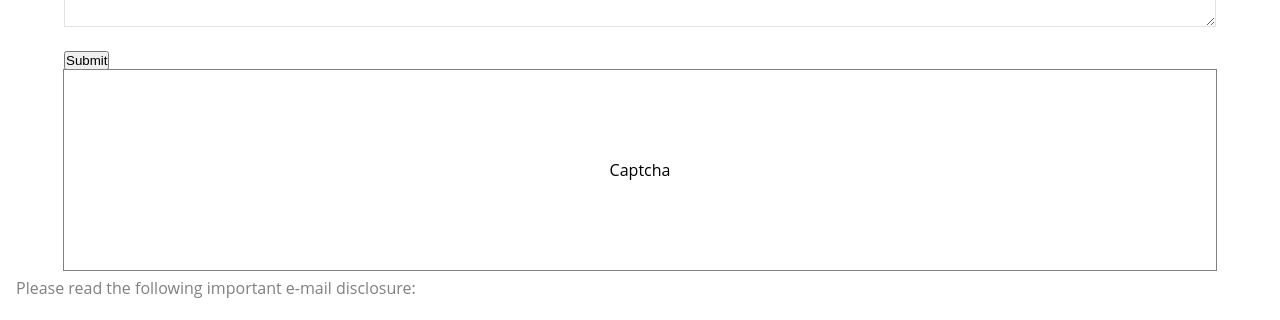
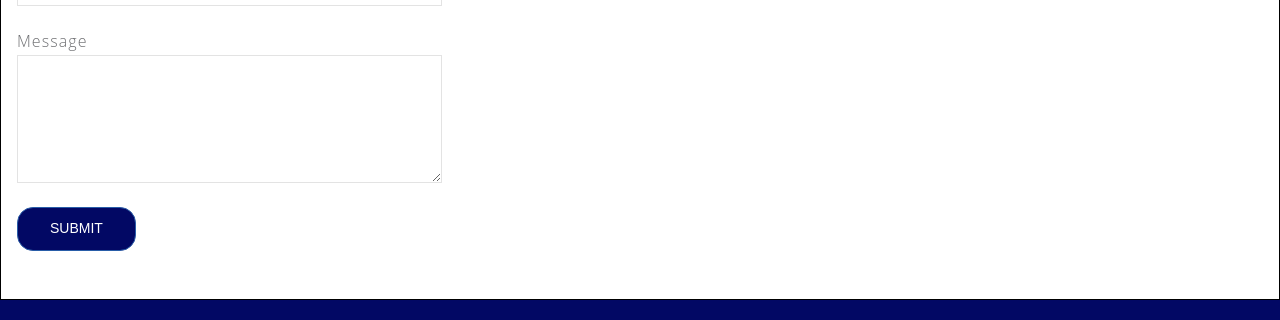
Before and after one commit to cnr-mtsn/am-comm-bank, a React (Create React App) app: page /contact in a window 1280 px wide. Shown: the part 1127-1447 px from the top of the page. Built offline with nearby package versions, Linux system fonts and the light colour scheme.

Commit message:
netlify form debugging

```diff
--- a/src/components/styles.js
+++ b/src/components/styles.js
@@ -27,9 +27,20 @@
 		display: flex;
 		flex-direction: column;
 		align-items: flex-start;
-		margin: 3rem auto;
-		width: 90%;
-		margin: 0 auto;
+		padding: 3rem 1rem;
+		button {
+			color: #fff;
+			background-color: #020864;
+			border-color: #020864;
+			font-weight: 400;
+			text-decoration: none;
+			text-transform: uppercase;
+			border: 0.0625rem solid #295da8;
+			padding: 0.6875rem 2rem;
+			font-size: 0.875rem;
+			line-height: 1.42857;
+			border-radius: 1rem;
+		}
 		label {
 			font-weight: 300;
 			color: #6d6e71;
--- a/src/pages/Contact.js
+++ b/src/pages/Contact.js
@@ -6,6 +6,7 @@
 import { cards } from "../utils/data";
 import online from "../media/online.png";
 import lend from "../media/lend.png";
+import { device } from "../utils/device";
 
 const Header = styled.h2`
 	padding: 2rem 1rem;
@@ -17,33 +18,47 @@
 	padding: 0.5rem 1rem;
 	color: grey;
 	line-height: 16pt;
+  width: 85%;
+  @media ${device.tablet} {
+    width: 90%;
+  }
+`;
+const Container = styled.div`
+  display: flex;
+  flex-direction: row;
+  border: 1px solid black;
+  @media ${device.tablet} {
+    flex-direction: column;
+  }
 `;
 
 export default function Contact() {
 	return (
 		<AccountPageWrapper>
+			<Container>
+				<div>
 					<Header>Contact Us</Header>
 					<Paragraph>
-				Private personal and account information such as Account Numbers, Passwords, PINs or Social
-				Security Numbers should NOT be sent by e-mail.
+						Private personal and account information such as Account Numbers, Passwords, PINs or
+						Social Security Numbers should NOT be sent by e-mail.
 					</Paragraph>
 					<Paragraph>
-				If you have a question about your account or need an immediate response, please call us at
-				816-228-2300.
+						If you have a question about your account or need an immediate response, please call us
+						at 816-228-2300.
 					</Paragraph>
 
-			<form name="Contact" method="post" onSubmit="submit" data-netlify="true">
+					<form name="Contact" method="post" netlify data-netlify="true" onSubmit="submit">
 						<input type="hidden" name="form-name" value="Contact" />
 						<label htmlFor="firstName">First Name</label>
-				<input type="text" name="firstName" required />
+						<input type="text" name="firstName" id="firstName" required />
 						<label htmlFor="lastName">Last Name</label>
-				<input type="text" name="lastName" required />
+						<input type="text" name="lastName" id="lastName" required />
 						<label htmlFor="address">Address</label>
-				<input type="text" name="address" />
+						<input type="text" name="address" id="address" />
 						<label htmlFor="city">City</label>
-				<input type="text" name="city" />
+						<input type="text" name="city" id="city" />
 						<label htmlFor="state">State </label>
-				<select name="state">
+						<select name="state" id="state">
 							<option value="AL">Alabama</option>
 							<option value="AK">Alaska</option>
 							<option value="AZ">Arizona</option>
@@ -97,44 +112,35 @@
 							<option value="WY">Wyoming</option>
 						</select>
 						<label htmlFor="zip">Zip Code</label>
-				<input type="number" name="zip" />
+						<input type="number" name="zip" id="zip" />
 						<label htmlFor="email">Email Address</label>
-				<input type="email" name="email" required />
+						<input type="email" name="email" id="email" required />
 						<label htmlFor="phone">Phone Number</label>
-				<input type="tel" name="phone" required />
+						<input type="tel" name="phone" id="phone" required />
 						<label htmlFor="message">Message</label>
-				<textarea name="message" />
+						<textarea name="message" id="message" />
 						<button type="submit">Submit</button>
 					</form>
+				</div>
 
-			<div
-				style={{
-					height: "200px",
-					display: "flex",
-					justifyContent: "center",
-					alignItems: "center",
-					outline: "1px solid grey",
-					width: "90%",
-					margin: "0 auto"
-				}}>
-				Captcha
-			</div>
-			<Paragraph>
+				<Paragraph style={{ margin: "5.5rem 0" }}>
 					Please read the following important e-mail disclosure:
 					<br />
 					<br />
-				The Bank recognizes e-mail as a simple and cost effective method of communication; however,
-				requests and inquiries requiring immediate attention should NOT be sent by e-mail. A bank
-				representative may not be able to immediately review your e-mail message. E-mail messages
-				will not serve as a sufficient method for any requirement imposed on you to provide written
-				notice, nor may any e-mail messages be used to place a stop payment on a check, cancel a
-				bill payment, request account transfers, or report lost or stolen banking codes, cards or
-				checks.
+					The Bank recognizes e-mail as a simple and cost effective method of communication;
+					however, requests and inquiries requiring immediate attention should NOT be sent by
+					e-mail. A bank representative may not be able to immediately review your e-mail message.
+					E-mail messages will not serve as a sufficient method for any requirement imposed on you
+					to provide written notice, nor may any e-mail messages be used to place a stop payment on
+					a check, cancel a bill payment, request account transfers, or report lost or stolen
+					banking codes, cards or checks.
 				</Paragraph>
-			<CardSection>
+
+				<CardSection style={{ margin: "5.5rem 1rem" }}>
 					<SideCard image={online} card={cards.online} />
 					<SideCard image={lend} card={cards.loan} />
 				</CardSection>
+			</Container>
 		</AccountPageWrapper>
 	);
 }
```
Lines whose indentation alone changed are shown as unchanged.
